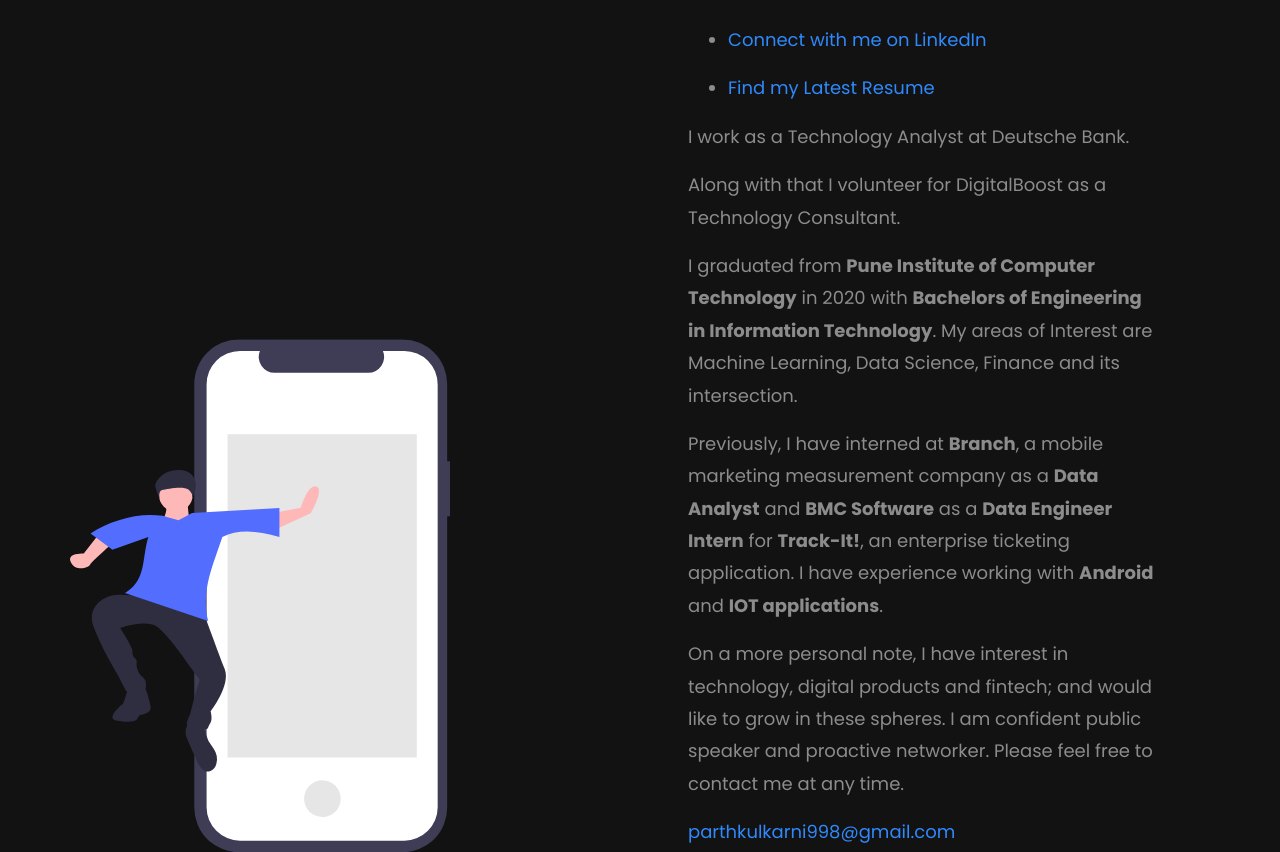
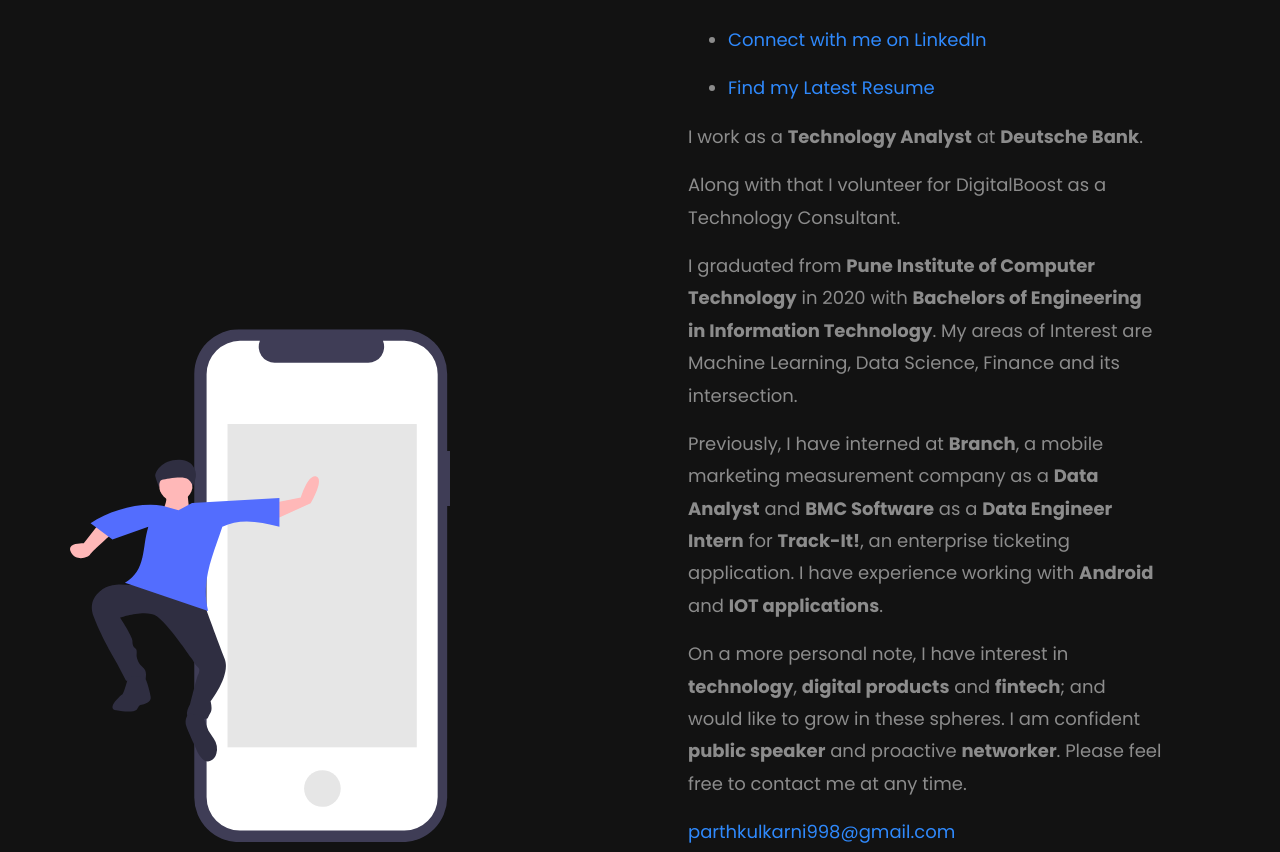
Before and after one commit to kulkarniparth/kulkarniparth.github.io, a plain HTML site: page index.html in a window 1280 px wide. Shown: the part 1046-1898 px from the top of the page. Drawn offline with Linux system fonts and the light colour scheme; some packages are replaced by stand-ins of ours; no server answers; files whose address does not match are found by name.

Commit message:
Update index.html

```diff
--- a/index.html
+++ b/index.html
@@ -94,13 +94,12 @@
                     <li><a href="https://www.linkedin.com/in/kulkarniparth">Find my Latest Resume</a></li>
                   </ul>
 
-                  <p>I work as a Technology Analyst at Deutsche Bank.</p>
+                  <p>I work as a <b>Technology Analyst</b> at <b>Deutsche Bank</b>.</p>
                   <p>Along with that I volunteer for DigitalBoost as a Technology Consultant.</p>
                   <p>I graduated from <b>Pune Institute of Computer Technology</b> in 2020 with <b>Bachelors of Engineering in Information Technology</b>. My areas of Interest are Machine Learning, Data Science, Finance and its intersection.</p>
                   <p>Previously, I have interned at <b>Branch</b>, a mobile marketing measurement company as a <b>Data Analyst</b> and <b>BMC Software</b> as a <b>Data Engineer Intern</b> for <b>Track-It!</b>, an enterprise ticketing application. I have experience working with <b>Android</b> and <b>IOT applications</b>.</p>
-                  <p>On a more personal note, I have interest in technology, digital products and fintech; and would like to grow in these spheres. I am confident public speaker and proactive networker. Please feel free to contact me at any time.</p>
-                  <p><a href="iamparthkulkarni@gmail.com">parthkulkarni998@gmail.com</a></p>
-
+                  <p>On a more personal note, I have interest in <b>technology</b>, <b>digital products</b> and <b>fintech</b>; and would like to grow in these spheres. I am confident <b>public speaker</b> and proactive <b>networker</b>. Please feel free to contact me at any time.</p>
+                  <a href="iamparthkulkarni@gmail.com">parthkulkarni998@gmail.com</a>
                 </div>
               </div>
             </div>
```
